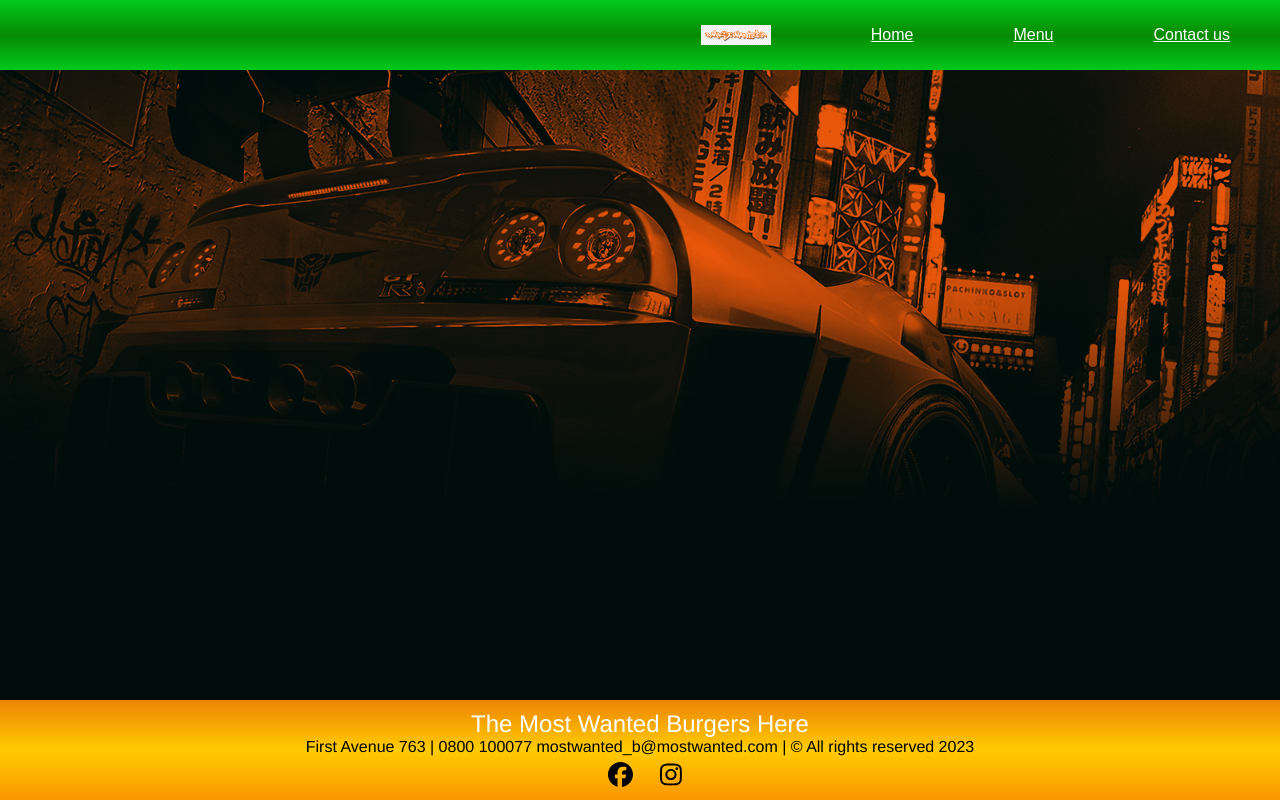
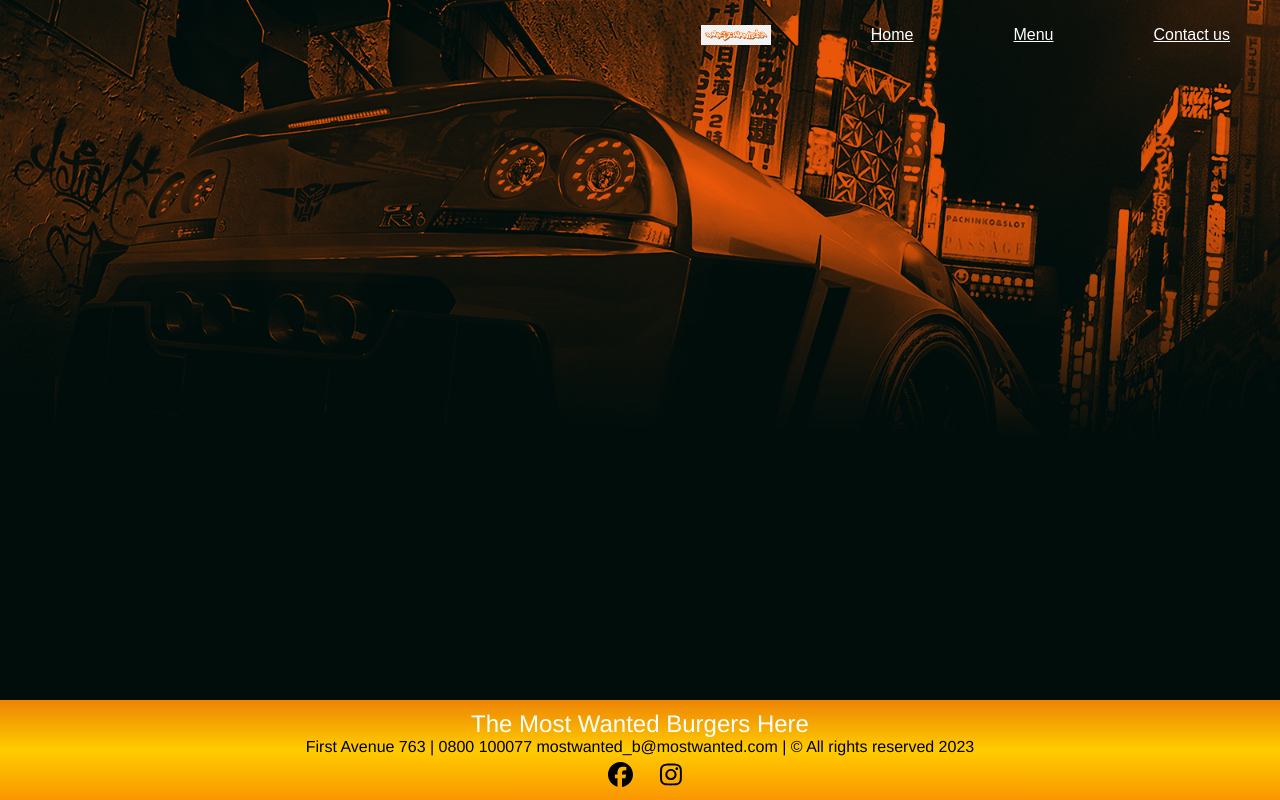
Before and after one commit to Cadi88/Most-wanted, a React (Create React App) app in the folder client/: page / in a window 1280 px wide. Built offline with nearby package versions, Linux system fonts and the light colour scheme.

Commit message:
make header transparent

```diff
--- a/client/src/components/content/home/HomeContent.module.css
+++ b/client/src/components/content/home/HomeContent.module.css
@@ -1,6 +1,6 @@
 .bgImg {
   background-image: url("../../../assets/img/MostWanted_Landing_bck.png");
   background-size: cover;
-  height: calc(100vh - 70px);
+  height: 100vh;
   overflow-y: hidden;
 }
--- a/client/src/components/navigation/Header.module.css
+++ b/client/src/components/navigation/Header.module.css
@@ -1,10 +1,11 @@
 .navHeader {
+  position: fixed;
   display: flex;
   justify-content:end;
   align-items: center;
   height: 70px;
   width: 100%;
-  background: linear-gradient(rgb(2, 201, 28), rgb(7, 138, 2), rgb(2, 201, 28));
+  background-color: transparent;
   color: black;
   font-family: Arial, Helvetica, sans-serif;
 }
```
